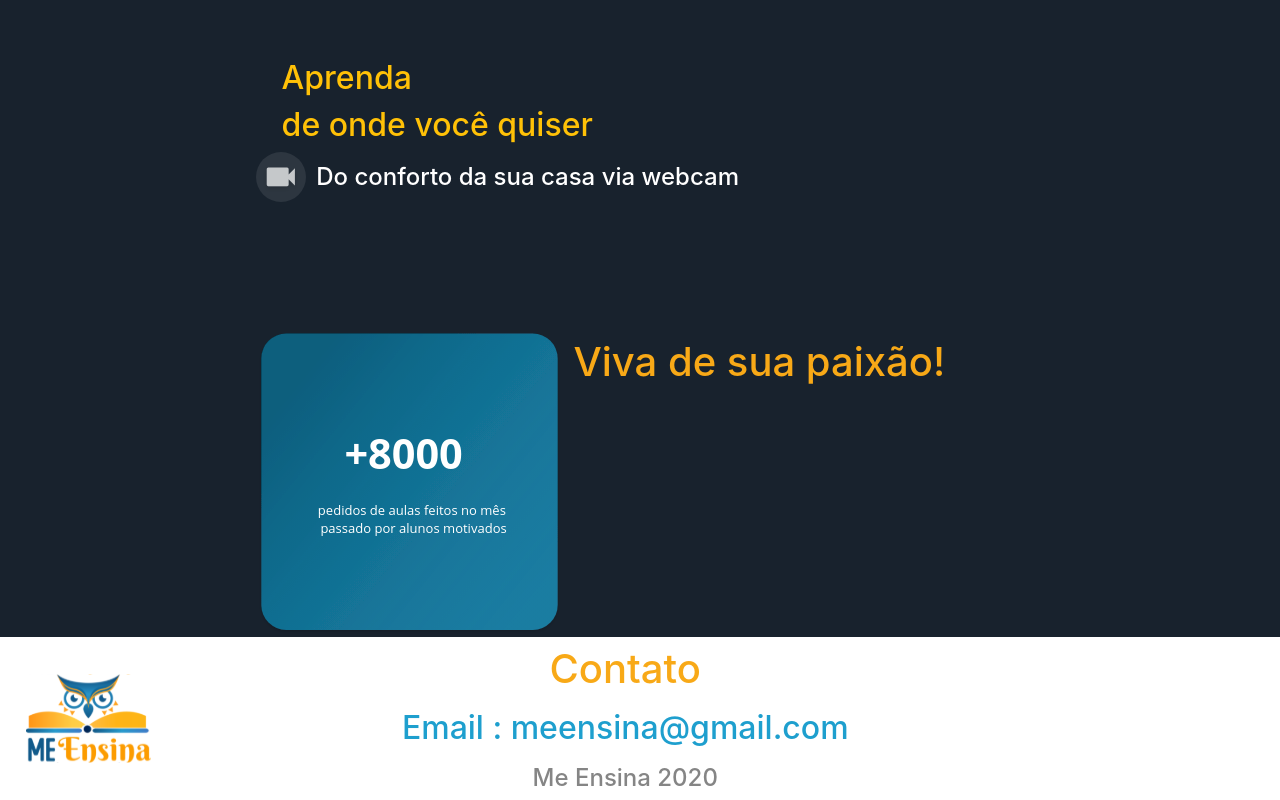
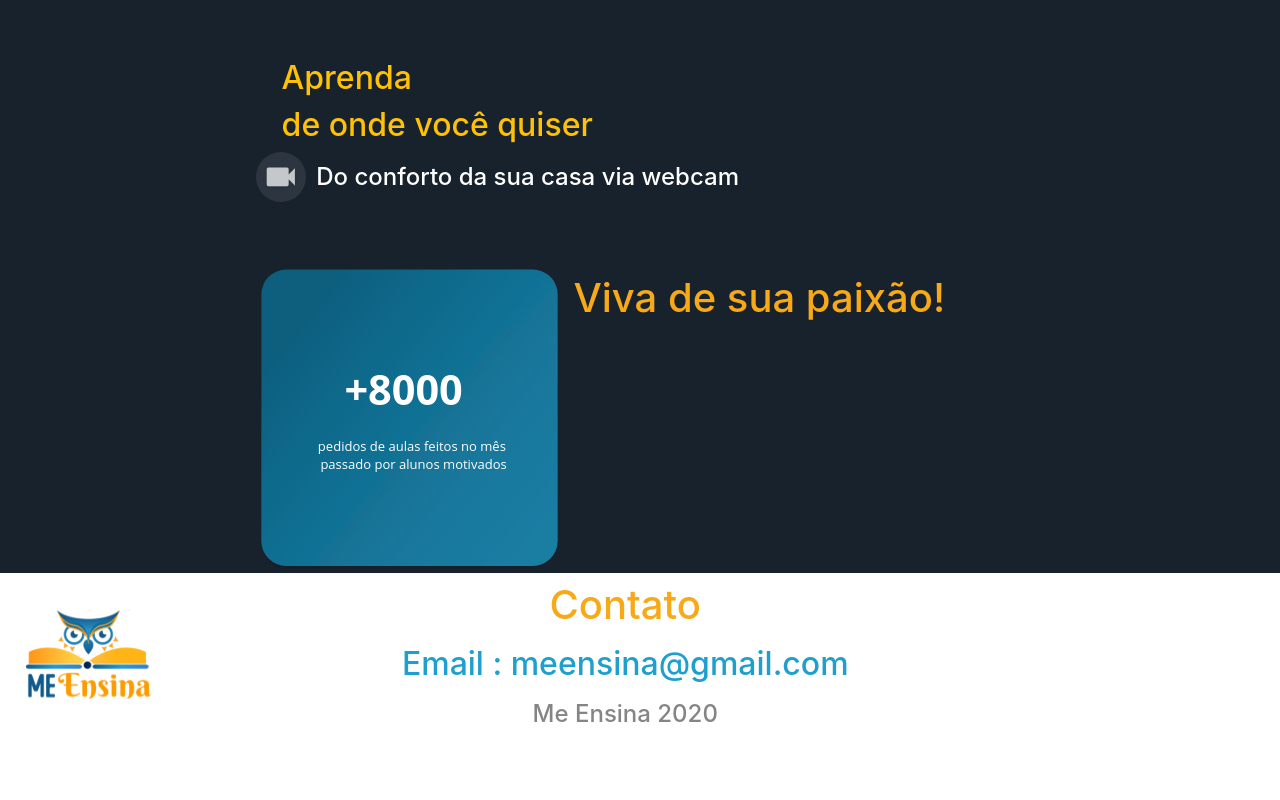
Before and after one commit to GersonVs/MeEnsina, an Angular app: page / in a window 1280 px wide. Shown: the part 1705-2505 px from the top of the page. After the commit the page ends 2441 px from the top, so only its background shows below. Built offline with nearby package versions, Linux system fonts and the light colour scheme.

Commit message:
componentes finais margin correction

```diff
--- a/src/app/app.component.css
+++ b/src/app/app.component.css
@@ -140,7 +140,7 @@ p {
 .infor4 {
     align-items: center;
     padding-left: 20%;
-    margin-bottom: 10%;
+    margin-bottom: 5%;
     display: flex;
     flex-direction: row;
     left: 20%;
@@ -152,7 +152,6 @@ p {
 
 .infor5 {
     position: relative;
-    margin-top: 1%;
     padding-left: 20%;
     display: flex;
     flex-direction: row;
```
